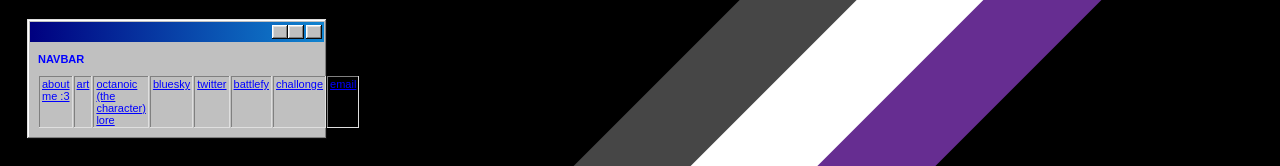
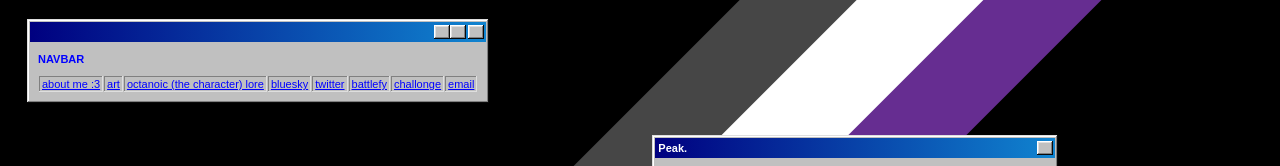
Before and after one commit to kiminya/site, a plain HTML site: page index.html in a window 1280 px wide. Shown: the top 166 px of the page. Drawn offline with Linux system fonts and the light colour scheme; files that its build step writes are made by us from their sources; a web font is replaced by a local one.

Commit message:
Add files via upload

```diff
--- a/index.html
+++ b/index.html
@@ -44,7 +44,7 @@
 </head>
 
 <body>
-  <div class="window" style="margin: 19px; width: 300px;">
+  <div class="window" style="margin: 19px; width: fit-content;">
     <div class="title-bar">
       <div class="title-bar-text">
       </div>
```
